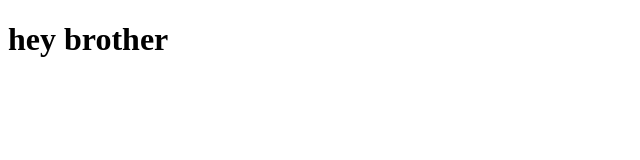
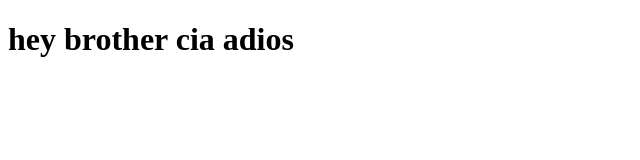
Before and after one commit to ypradeep09/coursera-test, a plain HTML site: page site/index.html in a window 1280 px wide. Shown: the whole page, without its empty margins (0-640 px from the left). Drawn offline with Linux system fonts and the light colour scheme.

Commit message:
small addition to our content.

```diff
--- a/site/index.html
+++ b/site/index.html
@@ -4,6 +4,6 @@
 	<title>HELLO COURSERA</title>
 </head>
 <body>
-<h1>hey brother</h1>
+<h1>hey brother cia adios</h1>
 </body>
 </html>
```
